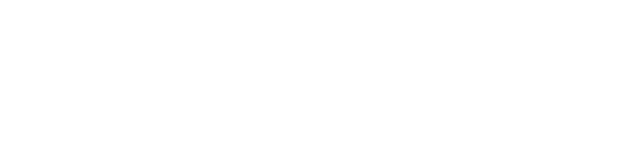
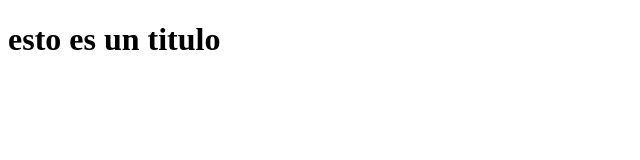
Before and after one commit to celerrodriguez/demo, a plain HTML site: page index.html in a window 1280 px wide. Shown: the whole page, without its empty margins (0-640 px from the left). Drawn offline with Linux system fonts and the light colour scheme.

Commit message:
agregado h1

```diff
--- a/index.html
+++ b/index.html
@@ -7,6 +7,6 @@
     <title>Clase 10</title>
 </head>
 <body>
-
+    <h1>esto es un titulo</h1>
 </body>
 </html>
```
